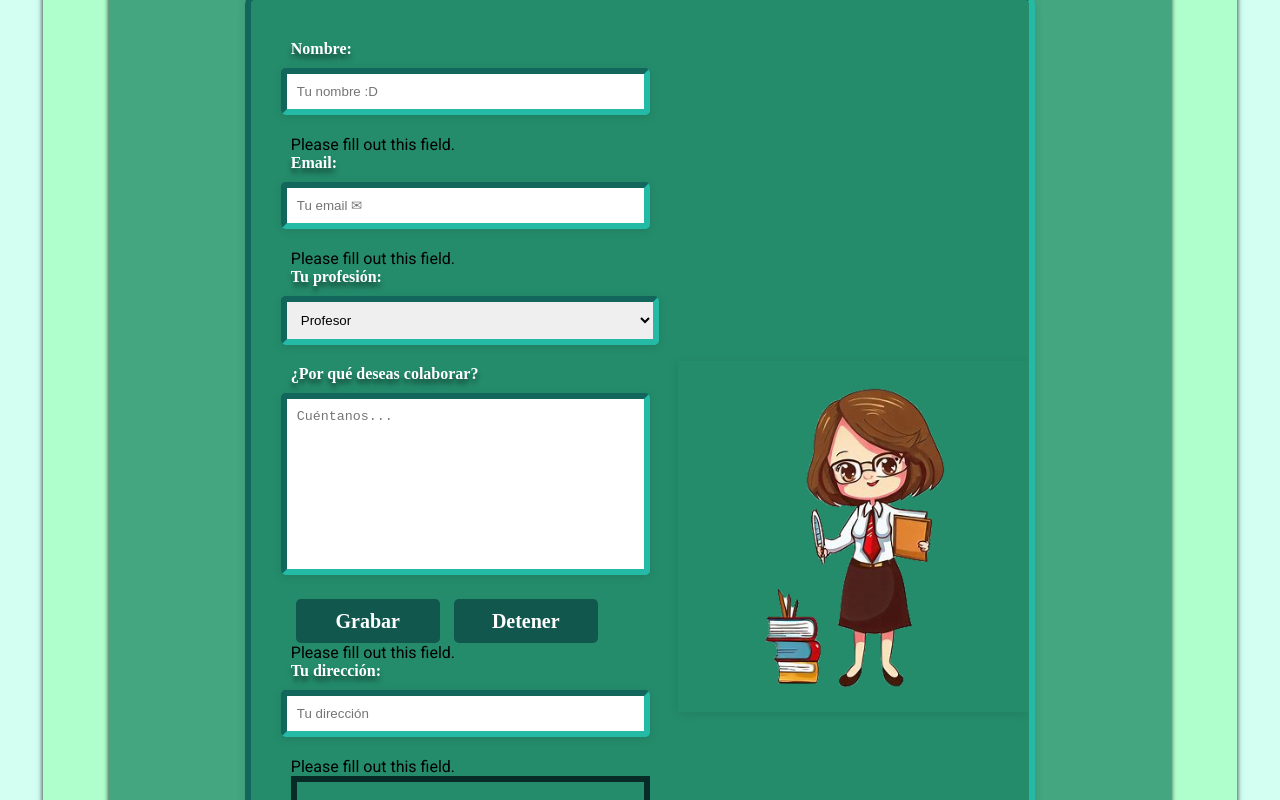
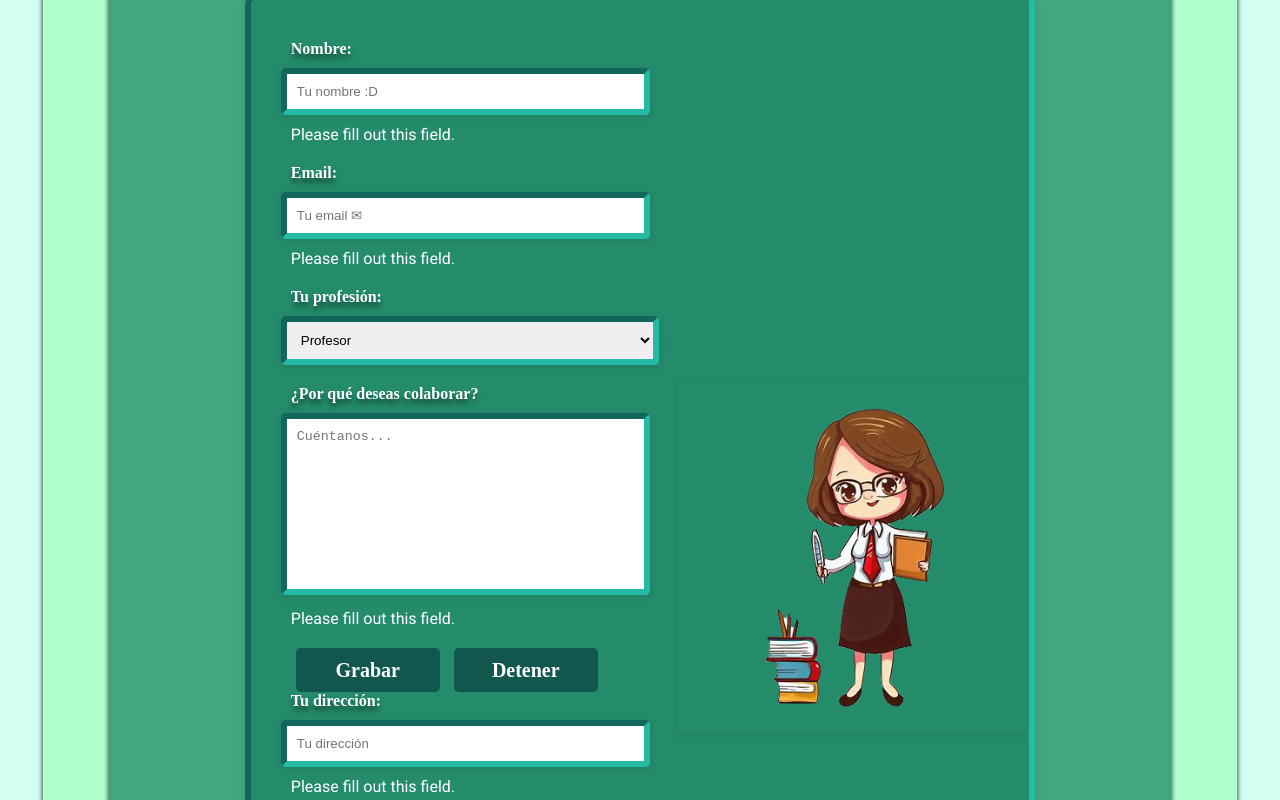
Before and after one commit to Fhernandov21/ProyectoAplicaciones, a plain HTML site: page html/formularioColab.html in a window 1280 px wide. Both pictures are taken after a click on the button "Continuar". Shown: the part 156-956 px from the top of the page. Drawn offline with Linux system fonts and the light colour scheme; some packages are replaced by stand-ins of ours; a web font is replaced by a local one.

Commit message:
web form

```diff
--- a/css/style.css
+++ b/css/style.css
@@ -1402,8 +1402,12 @@ label {
 }
 
 .results {
+  font-size: 16px;
   margin: 0;
   padding: 0;
+  color: #ffffff;
+  margin-top: -10px;
+  margin-bottom: 20px;
 }
 
 .hidden {
--- a/html/formularioColab.html
+++ b/html/formularioColab.html
@@ -21,10 +21,10 @@
             <div class="form-inputs" id="inputsLogin">
               <label for="name">Nombre:</label>
               <input type="text" id="name" name="name" placeholder="Tu nombre :D" required>
-              <p id="result-name" class="results"></p>
+              <p id="result-name" class="results hidden"></p>
               <label for="email">Email:</label>
               <input type="email" id="email" name="email" placeholder="Tu email &#9993" required>
-              <p id="result-email" class="results"></p>
+              <p id="result-email" class="results hidden"></p>
               <label for="cmbProfesión">Tu profesión:</label>
               <select id="cmbProfesión" onchange=añadirTxtOtro()>
                 <option value="Profesor">Profesor</option>
@@ -34,13 +34,15 @@
               </select>
               <img id="imgProf2" src="../resources/img/pofeso.png" alt="imagenProfesión">
               <label id="labelMensaje" for="message">¿Por qué deseas colaborar?</label>
+
               <textarea required id="message" name="message" placeholder="Cuéntanos..."></textarea>
+              <p id="result-message" class="results hidden"></p>
               <button id="record" class="button-2">Grabar</button>
               <button id="stopRecord" class="button-2">Detener</button>
-              <p id="result-message" class="results"></p>
+
               <label for="direction" id="labelDirección">Tu dirección:</label>
               <input type="text" id="direction" placeholder="Tu dirección" required>
-              <p id="result-dir" class="results"></p>
+              <p id="result-dir" class="results hidden"></p>
               <div id="mapa2">
                 <script async defer
                   src="https://maps.googleapis.com/maps/api/js?key=AIzaSyAdHNRNQENRBEXBYRv0ZKDMwwpeHADF5XA&callback=initMap">
--- a/js/web-form-script.js
+++ b/js/web-form-script.js
@@ -30,18 +30,26 @@ function validate() {
         result_dir.innerHTML = direction.validationMessage;
     }
 
-
+    visibleResults();
     // Los mensajes de validación se borrarán en 5 segundos
     setTimeout(clearResults, 5000);
 }
 
 submit.addEventListener('click', validate);
 
+function visibleResults() {
+    let n = results.length;
+    for (let i = 0; i < n; i++)
+    {
+        results[i].classList.remove('hidden');
+    }
+}
+
 function clearResults() {
     let n = results.length;
     for (let i = 0; i < n; i++)
     {
-        results[i].innerHTML = "";
+        results[i].classList.add('hidden');
     }
 }
 
```
